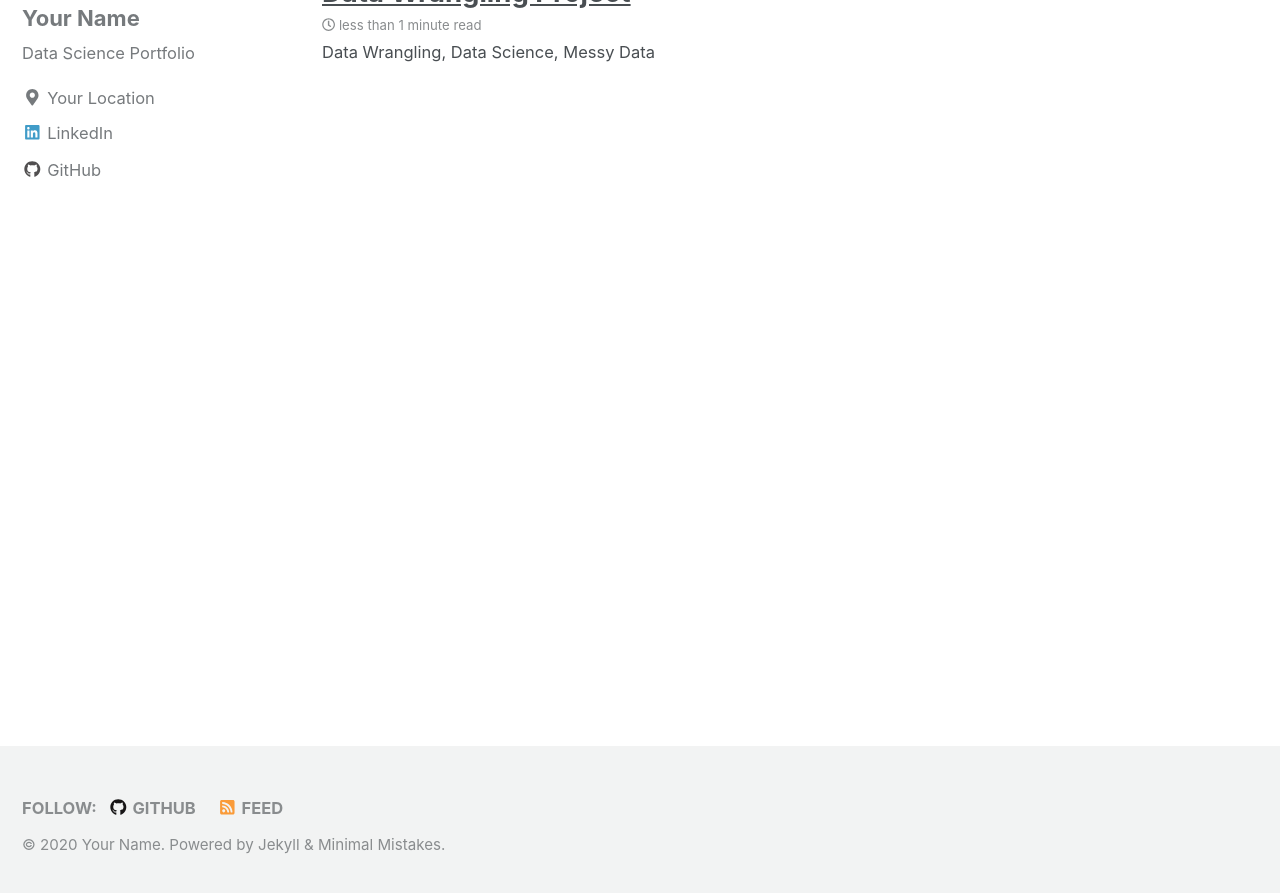
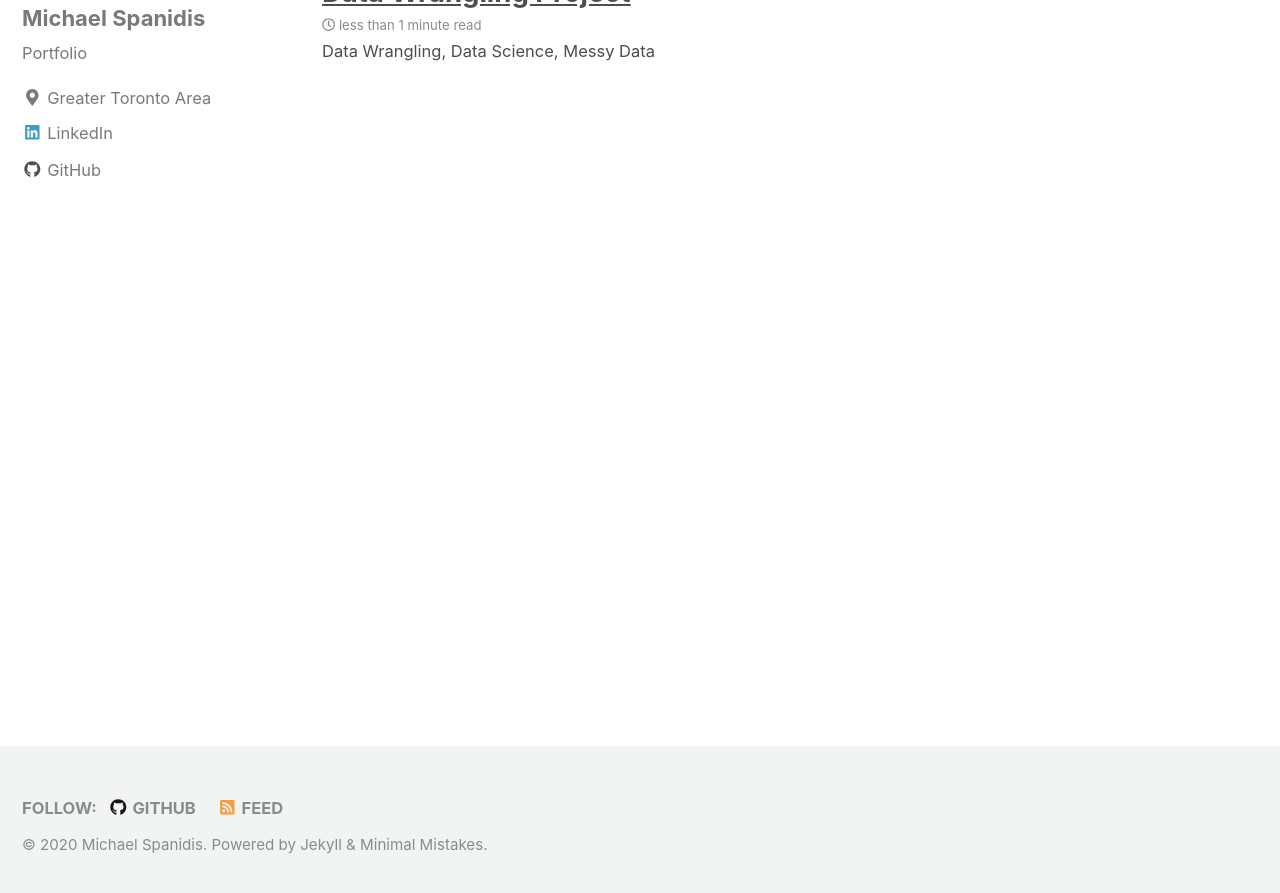
Before and after one commit to michaelspanidis/michaelspanidis.github.io, a Jekyll site: the page built from index.html, in a window 1280 px wide and 900 px high, scrolled down 760 px. Shown: the top 893 px of the window. Built offline with Jekyll 4.4.1, drawn with Linux system fonts in a browser that asks for light colours; nearby versions of some CDN libraries; the list of posts is cut into pages by our own code; some of the changed text lies outside the part shown.

Commit message:
1stchange

```diff
--- a/_config.yml
+++ b/_config.yml
@@ -9,10 +9,10 @@
 
 # Site Settings
 locale                   : "en-US"
-title                    : "Your Name"
+title                    : "Michael Spanidis"
 title_separator          : "-"
-name                     : "Your Name"
-description              : "Data Science Portfolio"
+name                     : "Michael Spanidis"
+description              : "Portfolio"
 url                      : # the base hostname & protocol for your site e.g. "https://mmistakes.github.io"
 baseurl                  : # the subpath of your site, e.g. "/blog"
 repository               : # GitHub username/repo-name e.g. "mmistakes/minimal-mistakes"
@@ -84,10 +84,10 @@
 
 # Site Author
 author:
-  name             : "Your Name"
+  name             : "Michael Spanidis"
   avatar           : "/images/bio-pic-2.jpg" # path of avatar image, e.g. "/assets/images/bio-photo.jpg"
-  bio              : "Data Science Portfolio"
-  location         : "Your Location"
+  bio              : "Portfolio"
+  location         : "Greater Toronto Area"
   email            :
   uri              :
   home             : # null (default), "absolute or relative url to link to author home"
@@ -97,13 +97,13 @@
   flickr           :
   facebook         :
   foursquare       :
-  github           : "Your Github"
+  github           : "michaelspanidis"
   gitlab           :
   google_plus      :
   keybase          :
   instagram        :
   lastfm           :
-  linkedin         : "dataoptimal" # "john-doe-12345678" (the last part of your profile url, e.g. https://www.linkedin.com/in/john-doe-12345678)
+  linkedin         : "michael-spanidis" # "john-doe-12345678" (the last part of your profile url, e.g. https://www.linkedin.com/in/john-doe-12345678)
   pinterest        :
   soundcloud       :
   stackoverflow    : # "123456/username" (the last part of your profile url, e.g. https://stackoverflow.com/users/123456/username)
```
